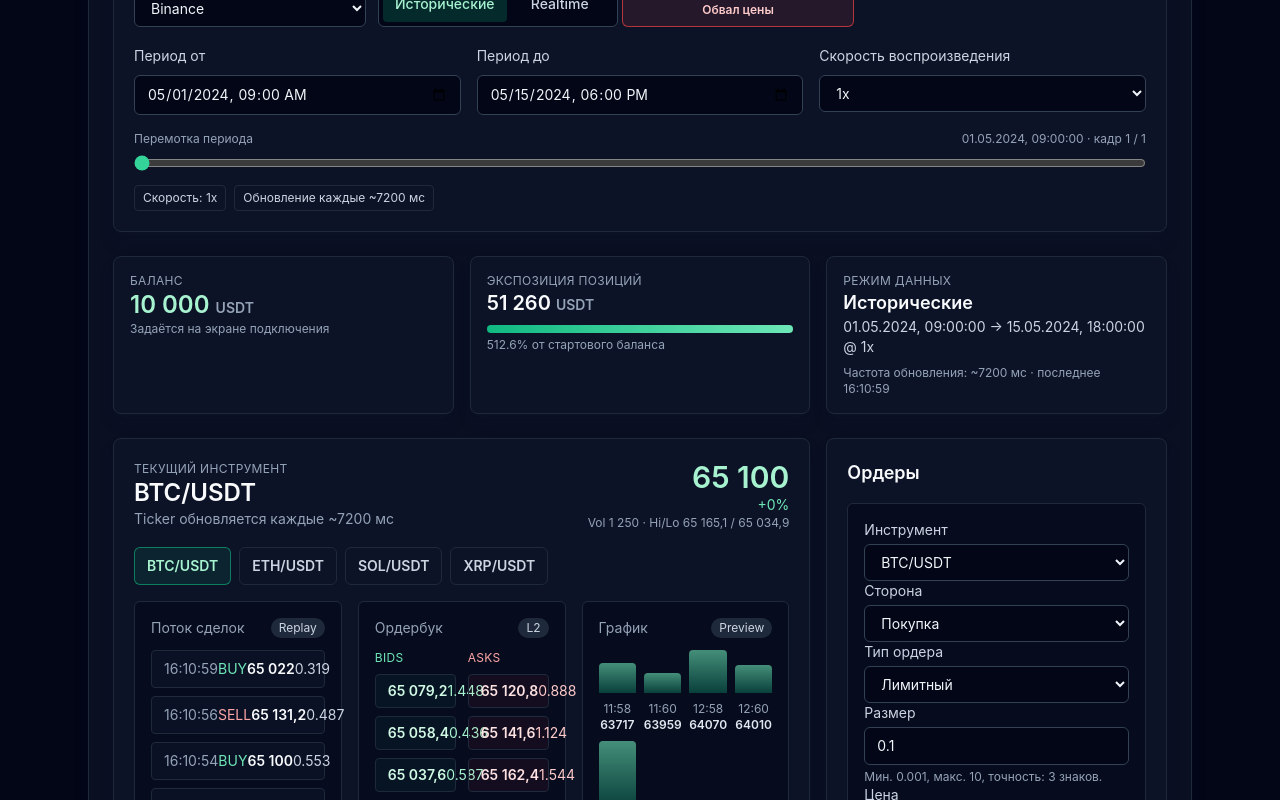
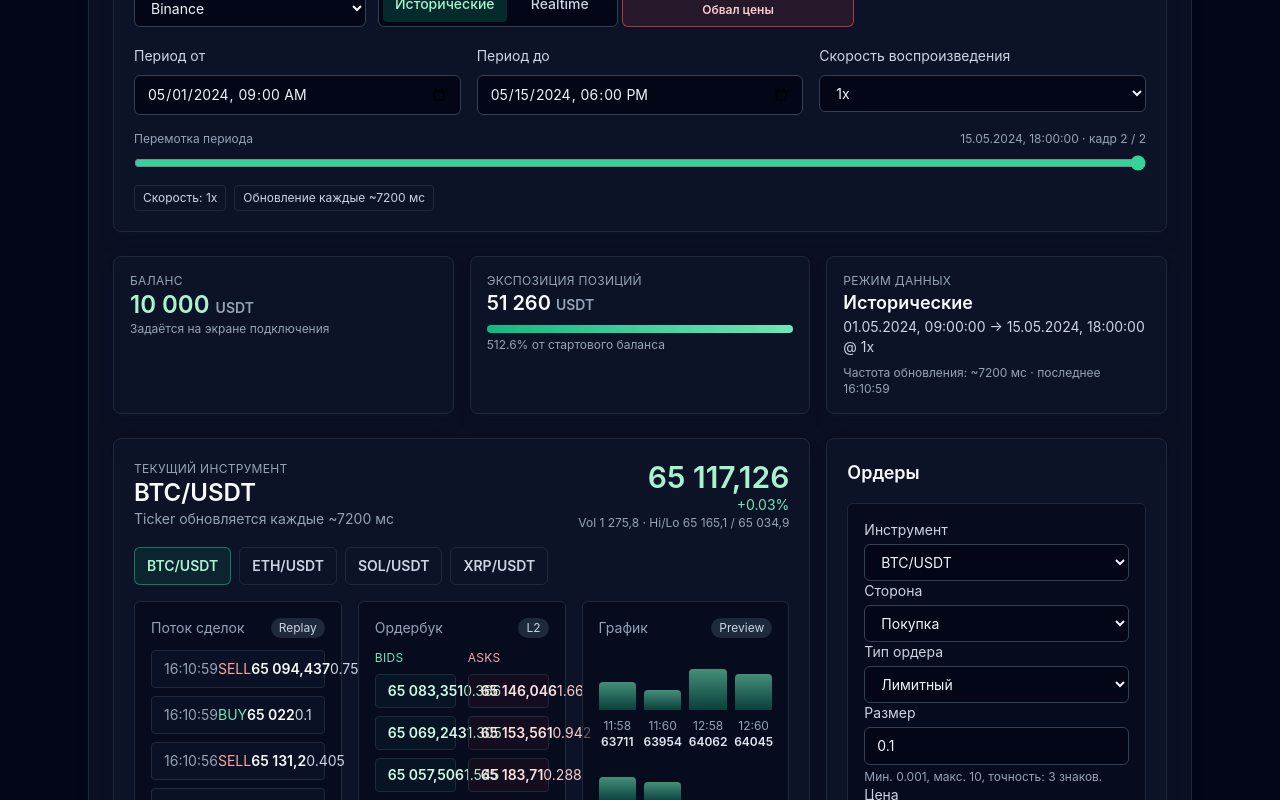
Before and after one commit to felis2803/TradeForge, a React (Vite) app in the folder apps/manual-trading/: page / in a window 1280 px wide. Shown: the part 580-1380 px from the top of the page. Built offline with nearby package versions, Linux system fonts and the light colour scheme.

Commit message:
Use live market prices for realtime manual trading (#87)

```diff
--- a/apps/manual-trading/src/ManualTrading.tsx
+++ b/apps/manual-trading/src/ManualTrading.tsx
@@ -10,6 +10,20 @@ import {
 const exchanges = ['Binance', 'Bybit', 'OKX', 'Bitget'];
 const instruments = ['BTC/USDT', 'ETH/USDT', 'SOL/USDT', 'XRP/USDT'];
 const playbackSpeeds = ['0.25x', '0.5x', '1x', '2x', '4x'] as const;
+
+const instrumentSymbols: Record<string, string> = {
+  'BTC/USDT': 'BTCUSDT',
+  'ETH/USDT': 'ETHUSDT',
+  'SOL/USDT': 'SOLUSDT',
+  'XRP/USDT': 'XRPUSDT',
+};
+
+const coingeckoIds: Record<string, string> = {
+  'BTC/USDT': 'bitcoin',
+  'ETH/USDT': 'ethereum',
+  'SOL/USDT': 'solana',
+  'XRP/USDT': 'ripple',
+};
 
 const playbackSpeedMultiplier: Record<(typeof playbackSpeeds)[number], number> =
   {
@@ -153,6 +167,15 @@ interface OrderBookSnapshot {
   asks: DepthRow[];
 }
 
+interface DataSnapshot {
+  instrument: string;
+  timestamp: number;
+  ticker: TickerSnapshot;
+  trades: TradeRow[];
+  orderBook: OrderBookSnapshot;
+  chart: ChartPoint[];
+}
+
 interface ChartPoint {
   price: number;
   label: string;
@@ -168,6 +191,10 @@ interface TickerSnapshot {
 
 function getProfile(symbol: string) {
   return instrumentProfiles[symbol] ?? instrumentProfiles[instruments[0]];
+}
+
+function toVenueSymbol(instrument: string) {
+  return instrumentSymbols[instrument] ?? instrumentSymbols[instruments[0]];
 }
 
 function formatTime(date: Date) {
@@ -183,6 +210,135 @@ function createTickerSnapshot(symbol: string): TickerSnapshot {
     high: basePrice * 1.001,
     low: basePrice * 0.999,
   };
+}
+
+async function fetchJsonWithTimeout<T>(
+  url: string,
+  timeoutMs = 4500,
+): Promise<T | null> {
+  const controller = new AbortController();
+  const timeoutId = window.setTimeout(() => controller.abort(), timeoutMs);
+
+  try {
+    const response = await fetch(url, { signal: controller.signal });
+    if (!response.ok) return null;
+    return (await response.json()) as T;
+  } catch (error) {
+    console.warn('Не удалось выполнить запрос за котировками', error);
+    return null;
+  } finally {
+    window.clearTimeout(timeoutId);
+  }
+}
+
+function normalizeLiveTicker(
+  last: number,
+  changePct: number | undefined,
+  previous: TickerSnapshot | undefined,
+  instrument: string,
+): TickerSnapshot {
+  const profile = getProfile(instrument);
+  const volume = previous?.volume ?? profile.baseVolume;
+  const high = previous ? Math.max(previous.high, last) : last;
+  const low = previous ? Math.min(previous.low, last) : last;
+
+  return {
+    last: Number(last.toFixed(3)),
+    change: Number((changePct ?? previous?.change ?? 0).toFixed(2)),
+    volume: Number(volume.toFixed(2)),
+    high: Number(high.toFixed(3)),
+    low: Number(low.toFixed(3)),
+  };
+}
+
+async function fetchFromCoinGecko(
+  instrument: string,
+  previous?: TickerSnapshot,
+): Promise<TickerSnapshot | null> {
+  const assetId = coingeckoIds[instrument];
+  if (!assetId) return null;
+
+  const payload = await fetchJsonWithTimeout<
+    Record<string, { usd?: number; usd_24h_change?: number }>
+  >(
+    `https://api.coingecko.com/api/v3/simple/price?ids=${assetId}&vs_currencies=usd&include_24hr_change=true`,
+  );
+
+  const entry = payload?.[assetId];
+  const last = Number(entry?.usd);
+  if (!Number.isFinite(last)) return null;
+
+  const change = Number(entry?.usd_24h_change);
+  const normalizedChange = Number.isFinite(change)
+    ? Number(change.toFixed(2))
+    : previous?.change;
+
+  return normalizeLiveTicker(last, normalizedChange, previous, instrument);
+}
+
+async function fetchFromCoinbase(
+  instrument: string,
+  previous?: TickerSnapshot,
+): Promise<TickerSnapshot | null> {
+  const baseAsset = instrument.split('/')[0];
+  const payload = await fetchJsonWithTimeout<{ data?: { amount?: string } }>(
+    `https://api.coinbase.com/v2/prices/${baseAsset}-USD/spot`,
+  );
+
+  const amount = Number(payload?.data?.amount);
+  if (!Number.isFinite(amount)) return null;
+
+  return normalizeLiveTicker(amount, previous?.change, previous, instrument);
+}
+
+async function fetchFromBybit(
+  instrument: string,
+  previous?: TickerSnapshot,
+): Promise<TickerSnapshot | null> {
+  const symbol = toVenueSymbol(instrument);
+  const payload = await fetchJsonWithTimeout<{ result?: { list?: unknown[] } }>(
+    `https://api.bybit.com/v5/market/tickers?category=linear&symbol=${symbol}`,
+  );
+
+  const ticker = payload?.result?.list?.[0] as
+    | {
+        lastPrice?: string;
+        price24hPcnt?: string;
+        turnover24h?: string;
+      }
+    | undefined;
+
+  const last = Number(ticker?.lastPrice);
+  if (!Number.isFinite(last)) return null;
+
+  const changePcnt = Number(ticker?.price24hPcnt) * 100;
+  const normalized = normalizeLiveTicker(
+    last,
+    Number.isFinite(changePcnt) ? changePcnt : previous?.change,
+    previous,
+    instrument,
+  );
+
+  const turnover = Number(ticker?.turnover24h);
+  if (Number.isFinite(turnover) && turnover > 0) {
+    normalized.volume = Number(turnover.toFixed(2));
+  }
+
+  return normalized;
+}
+
+async function fetchLiveTickerSnapshot(
+  instrument: string,
+  previous?: TickerSnapshot,
+): Promise<TickerSnapshot | null> {
+  const providers = [fetchFromCoinGecko, fetchFromCoinbase, fetchFromBybit];
+
+  for (const fetcher of providers) {
+    const snapshot = await fetcher(instrument, previous);
+    if (snapshot) return snapshot;
+  }
+
+  return null;
 }
 
 function seedTrades(symbol: string): TradeRow[] {
@@ -491,15 +647,8 @@ export default function ManualTrading(): JSX.Element {
   const orderBookRef = useRef(orderBook);
   const chartRef = useRef(syntheticChart);
   const tickerRef = useRef(ticker);
-  const [timeline, setTimeline] = useState<
-    {
-      timestamp: number;
-      ticker: TickerSnapshot;
-      trades: TradeRow[];
-      orderBook: OrderBookSnapshot;
-      chart: ChartPoint[];
-    }[]
-  >([]);
+  const previousDataModeRef = useRef(dataMode);
+  const [timeline, setTimeline] = useState<DataSnapshot[]>([]);
 
   useEffect(() => {
     const saved = localStorage.getItem('manual-trading:connection');
@@ -592,13 +741,37 @@ export default function ManualTrading(): JSX.Element {
   const markPriceForInstrument = (instrument: string) =>
     markPrices[instrument] ?? getProfile(instrument).basePrice;
 
+  const pushSnapshot = useCallback(
+    (snapshot: DataSnapshot) => {
+      if (snapshot.instrument !== selectedInstrument) return;
+
+      latestPriceRef.current = snapshot.ticker.last;
+      setTicker(snapshot.ticker);
+      setTrades(snapshot.trades);
+      setOrderBook(snapshot.orderBook);
+      setSyntheticChart(snapshot.chart);
+      setMarkPrices((previous) => ({
+        ...previous,
+        [selectedInstrument]: snapshot.ticker.last,
+      }));
+      setTimeline((previous) => {
+        const nextTimeline = [...previous.slice(-299), snapshot];
+        setPlaybackCursor(nextTimeline.length - 1);
+        return nextTimeline;
+      });
+      setLastUpdateAt(new Date(snapshot.timestamp));
+    },
+    [selectedInstrument],
+  );
+
   const resetStreams = useCallback(
     (instrument = selectedInstrument, keepPlaying?: boolean) => {
       const nextTicker = createTickerSnapshot(instrument);
       const seededTrades = seedTrades(instrument);
       const seededOrderBook = seedOrderBook(instrument);
       const seededChart = seedChart(instrument);
-      const snapshot = {
+      const snapshot: DataSnapshot = {
+        instrument,
         timestamp: Date.now(),
         ticker: nextTicker,
         trades: seededTrades,
@@ -611,6 +784,10 @@ export default function ManualTrading(): JSX.Element {
       setTrades(seededTrades);
       setOrderBook(seededOrderBook);
       setSyntheticChart(seededChart);
+      setMarkPrices((previous) => ({
+        ...previous,
+        [instrument]: nextTicker.last,
+      }));
       setTimeline([snapshot]);
       setPlaybackCursor(0);
       setIsPlaying((current) => keepPlaying ?? current);
@@ -752,7 +929,56 @@ export default function ManualTrading(): JSX.Element {
   useEffect(() => {
     if (dataUnavailable || !isPlaying) return;
 
-    const intervalId = window.setInterval(() => {
+    let cancelled = false;
+    let liveUpdateInFlight = false;
+
+    const runRealtimeUpdate = async () => {
+      if (liveUpdateInFlight) return;
+      liveUpdateInFlight = true;
+
+      const liveTicker = await fetchLiveTickerSnapshot(
+        selectedInstrument,
+        tickerRef.current,
+      );
+      liveUpdateInFlight = false;
+      if (cancelled || !liveTicker) {
+        if (!cancelled) {
+          setConnectionError('Не удаётся получить цены в realtime.');
+        }
+        return;
+      }
+
+      const priceForChildren = liveTicker.last;
+      const nextTrades = mutateTrades(
+        tradesRef.current,
+        selectedInstrument,
+        'realtime',
+        priceForChildren,
+      );
+      const nextOrderBook = mutateOrderBook(
+        orderBookRef.current,
+        selectedInstrument,
+        priceForChildren,
+      );
+      const nextChart = mutateChart(
+        chartRef.current,
+        selectedInstrument,
+        priceForChildren,
+      );
+
+      setConnectionError(null);
+      setConnectionMessage('Realtime поток синхронизирован с биржей.');
+      pushSnapshot({
+        instrument: selectedInstrument,
+        timestamp: Date.now(),
+        ticker: liveTicker,
+        trades: nextTrades,
+        orderBook: nextOrderBook,
+        chart: nextChart,
+      });
+    };
+
+    const runHistoricalUpdate = () => {
       const nextTicker = mutateTicker(
         tickerRef.current,
         selectedInstrument,
@@ -776,38 +1002,57 @@ export default function ManualTrading(): JSX.Element {
         priceForChildren,
       );
 
-      latestPriceRef.current = priceForChildren;
-      setTicker(nextTicker);
-      setTrades(nextTrades);
-      setOrderBook(nextOrderBook);
-      setSyntheticChart(nextChart);
-      setMarkPrices((previous) => ({
-        ...previous,
-        [selectedInstrument]: priceForChildren,
-      }));
-      setTimeline((previous) => {
-        const nextSnapshot = {
-          timestamp: Date.now(),
-          ticker: nextTicker,
-          trades: nextTrades,
-          orderBook: nextOrderBook,
-          chart: nextChart,
-        };
-        const nextTimeline = [...previous.slice(-299), nextSnapshot];
-        setPlaybackCursor(nextTimeline.length - 1);
-        return nextTimeline;
+      pushSnapshot({
+        instrument: selectedInstrument,
+        timestamp: Date.now(),
+        ticker: nextTicker,
+        trades: nextTrades,
+        orderBook: nextOrderBook,
+        chart: nextChart,
       });
-      setLastUpdateAt(new Date());
-    }, updateIntervalMs);
-
-    return () => clearInterval(intervalId);
+    };
+
+    const tick = () => {
+      if (cancelled) return;
+      if (dataMode === 'realtime') {
+        runRealtimeUpdate();
+        return;
+      }
+
+      runHistoricalUpdate();
+    };
+
+    const intervalId = window.setInterval(tick, updateIntervalMs);
+    tick();
+
+    return () => {
+      cancelled = true;
+      clearInterval(intervalId);
+    };
   }, [
     dataUnavailable,
     dataMode,
     isPlaying,
+    pushSnapshot,
     selectedInstrument,
     updateIntervalMs,
   ]);
+
+  useEffect(() => {
+    const switchedToRealtime =
+      previousDataModeRef.current !== 'realtime' && dataMode === 'realtime';
+
+    previousDataModeRef.current = dataMode;
+
+    if (!switchedToRealtime) return;
+
+    resetStreams(selectedInstrument, true);
+    setConnectionError(null);
+    setConnectionMessage(
+      'Realtime поток перезапущен и воспроизведение возобновлено.',
+    );
+    setLastUpdateAt(new Date());
+  }, [dataMode, resetStreams, selectedInstrument]);
 
   useEffect(() => {
     const maxIndex = Math.max(0, timeline.length - 1);
@@ -817,7 +1062,7 @@ export default function ManualTrading(): JSX.Element {
     }
 
     const snapshot = timeline[playbackCursor];
-    if (!snapshot) return;
+    if (!snapshot || snapshot.instrument !== selectedInstrument) return;
 
     latestPriceRef.current = snapshot.ticker.last;
     setTicker(snapshot.ticker);
```
